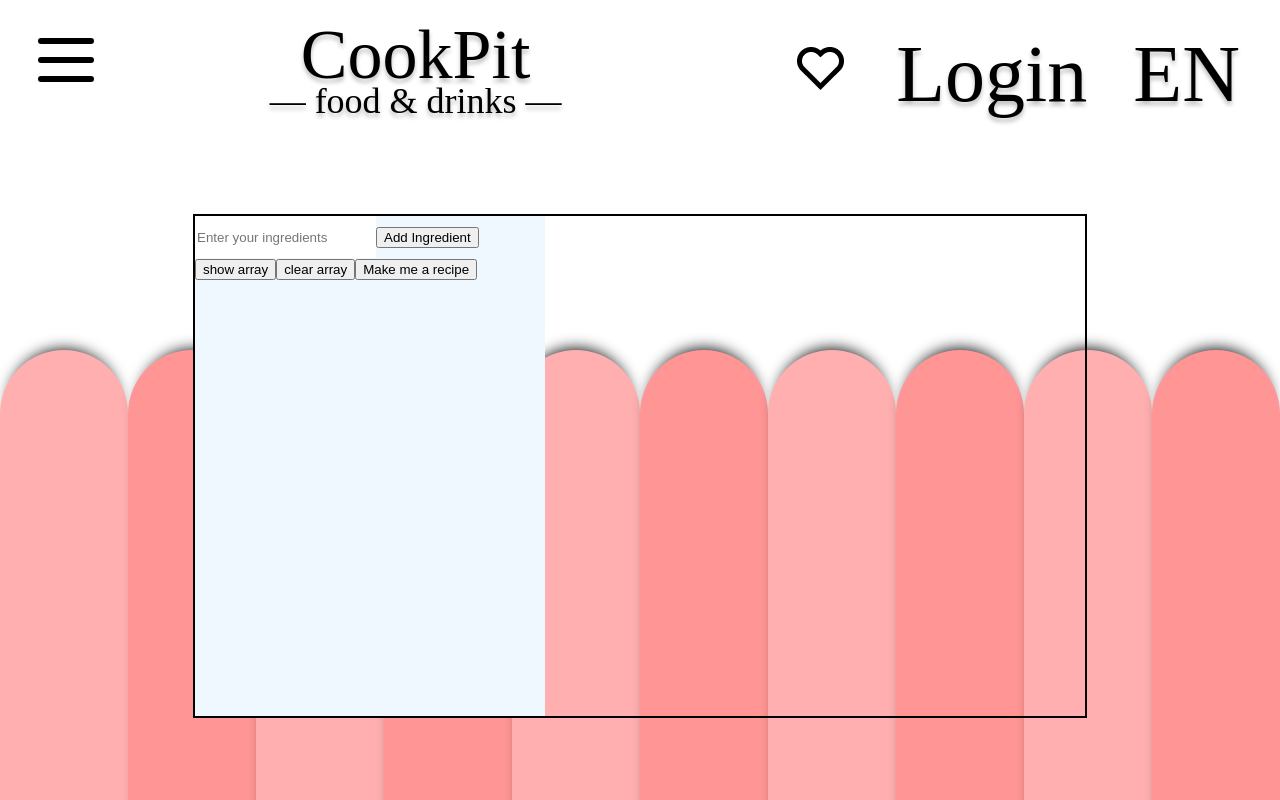
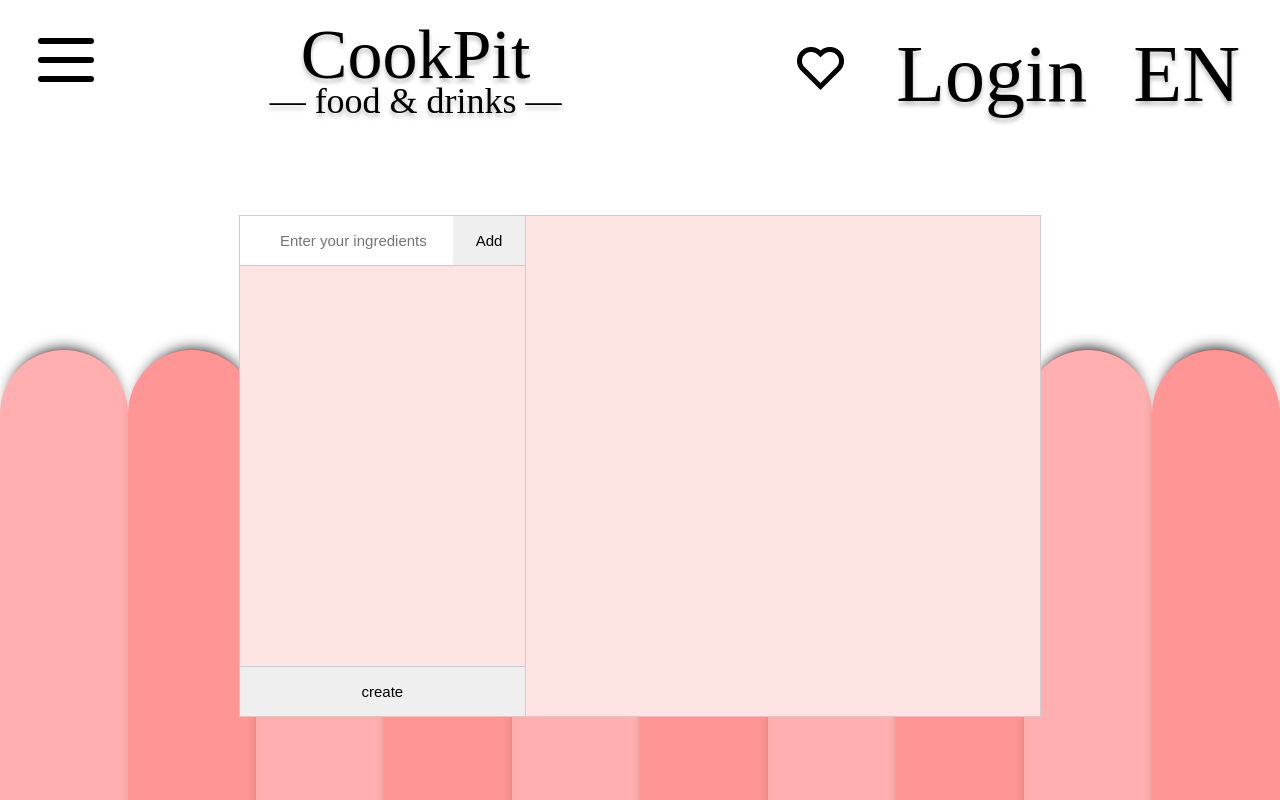
Before and after one commit to SE-TINF22B6/CookPit, a React (Create React App) app in the folder frontend/: page /recipe-maker in a window 1280 px wide. Shown: the top 800 px of the page. Built offline with nearby package versions, Linux system fonts and the light colour scheme; a web font is replaced by a local one.

Commit message:
add basic styling to recipe maker + add recipe formatting

```diff
--- /dev/null
+++ b/frontend/src/components/ListItem/ListItem.css
@@ -0,0 +1,22 @@
+#text {
+  width: 220px;
+  padding-right: 20px;
+  overflow-wrap: break-word;
+}
+
+#list_item_wrapper:first-child {
+  border: 0;
+}
+
+#list_item_wrapper {
+  padding: 20px;
+  border-top: 1px solid #ccc;
+  scroll-snap-align: start;
+  display: flex;
+  justify-content: space-between;
+  align-items: center;
+}
+
+#list_item_wrapper:nth-child(2n) {
+  background-color: #fff0f0;
+}
--- a/frontend/src/components/ListItem/ListItem.tsx
+++ b/frontend/src/components/ListItem/ListItem.tsx
@@ -1,4 +1,5 @@
 import React from "react";
+import "./ListItem.css";
 
 type ListItemProps = {
   name: string;
@@ -12,11 +13,9 @@ export default function ListItem({ name, id, closeFunc }: ListItemProps) {
   };
 
   return (
-    <div>
-      <div className="text">
-        {name} - {id}
-      </div>
+    <li id="list_item_wrapper">
+      <div id="text">{name}</div>
       <button onClick={close}>X</button>
-    </div>
+    </li>
   );
 }
--- a/frontend/src/components/openai/OpenAI.css
+++ b/frontend/src/components/openai/OpenAI.css
@@ -1,29 +1,77 @@
-#box_wrapper_wrapper {
+:root {
+  --main-border-color: #ccc;
+}
+
+#outer_wrapper {
   height: calc(100vh - 120px);
   display: flex;
   justify-content: center;
   align-items: center;
 }
 
-#box_wrapper {
+#inner_wrapper {
+  background-color: rgb(255, 228, 228);
+  height: 500px;
+  width: 800px;
   display: flex;
-  justify-content: center;
-  height: 500px;
-  border: solid 2px black;
+  border: 1px solid var(--main-border-color);
 }
 
-#left {
-  width: 350px;
-  background-color: aliceblue;
+#left_half {
+  width: 300px;
+  border-right: 1px solid var(--main-border-color);
 }
 
-#right {
+#input_wrapper {
+  border-bottom: 1px solid var(--main-border-color);
+  display: flex;
+}
+
+#input_wrapper input {
+  height: 49px;
+  width: calc(75% - 40px);
+  padding: 0;
+  border: none;
+  outline: none;
+  padding-left: 40px;
+  font-size: 15px;
+}
+
+#input_wrapper button,
+#create_recipe_wrapper button {
+  height: 49px;
+  border: none;
+  font-size: 15px;
+}
+
+#input_wrapper button {
+  width: 25%;
+}
+
+#create_recipe_wrapper button {
+  width: 100%;
+}
+
+#list {
+  height: 400px;
+  margin: 0;
+  padding: 0;
+  scroll-snap-type: y mandatory;
+  overscroll-behavior-y: contain;
+  overflow-x: hidden;
+  overflow-y: auto;
+}
+
+#create_recipe_wrapper {
+  display: flex;
+  justify-content: end;
+  align-items: center;
+  height: 49px;
+  border-top: 1px solid var(--main-border-color);
+}
+
+#right_half {
   width: 500px;
   padding: 12px 20px;
+  overflow-y: scroll;
 }
-
-#input {
-  border: none;
-  outline: none;
-  height: 40px;
-}
--- a/frontend/src/components/openai/OpenAICall.tsx
+++ b/frontend/src/components/openai/OpenAICall.tsx
@@ -7,14 +7,6 @@ export default function OpenAICall() {
   const [ingredients, setIngredients] = useState<string[]>([]);
   const [loading, setLoading] = useState(false);
   const [retDiv, setRetDiv] = useState("");
-
-  const showArry = () => {
-    console.log(ingredients);
-  };
-
-  const clearArray = () => {
-    setIngredients([]);
-  };
 
   function handleKeyPress(event: string) {
     if (event === "Enter") {
@@ -55,7 +47,32 @@ export default function OpenAICall() {
         });
         const responseData = await response.json(); // Parse response body as JSON
         console.log(responseData); // Server response
-        setRetDiv(responseData.result);
+        // const formattedText = responseData.result.replace(/\n/g, "<br>");
+        const formattedText = responseData.result
+          .split("\n")
+          .map(
+            (
+              line:
+                | string
+                | number
+                | boolean
+                | React.ReactElement<
+                    any,
+                    string | React.JSXElementConstructor<any>
+                  >
+                | Iterable<React.ReactNode>
+                | React.ReactPortal
+                | null
+                | undefined,
+              index: React.Key | null | undefined
+            ) => (
+              <React.Fragment key={index}>
+                {line}
+                <br />
+              </React.Fragment>
+            )
+          );
+        setRetDiv(formattedText);
       } catch (error) {
         console.error("Error sending data:", error);
       }
@@ -64,11 +81,12 @@ export default function OpenAICall() {
   };
 
   return (
-    <div id="box_wrapper_wrapper">
-      <div id="box_wrapper">
-        <div id="left">
+    <>
+      <div id="outer_wrapper">
+        <div id="inner_wrapper">
+          <div id="left_half">
+            <div id="input_wrapper">
               <input
-            id="input"
                 type="text"
                 value={getUserInput}
                 onChange={(event) => {
@@ -77,15 +95,10 @@ export default function OpenAICall() {
                 onKeyDown={(event) => handleKeyPress(event.key)}
                 placeholder="Enter your ingredients"
               />
-          <button onClick={() => handleButtonClick()} id="addIngredientButton">
-            Add Ingredient
-          </button>
-          <button onClick={() => showArry()}>show array</button>
-          <button onClick={() => clearArray()}>clear array</button>
-          <button onClick={() => handleClick(ingredients)}>
-            Make me a recipe
-          </button>
-          <div id="ingredients">
+              <button onClick={() => handleButtonClick()}>Add</button>
+            </div>
+            <div>
+              <ul id="list">
                 {ingredients.map((item, index) => (
                   <ListItem
                     closeFunc={closeArray}
@@ -94,12 +107,17 @@ export default function OpenAICall() {
                     id={index}
                   />
                 ))}
+              </ul>
+            </div>
+            <div id="create_recipe_wrapper">
+              <button onClick={() => handleClick(ingredients)}>create</button>
             </div>
           </div>
-        <div id="right">
-          <div id="return">{loading ? "Loading..." : retDiv}</div>
+          <div id="right_half">
+            <div>{loading ? "Loading..." : retDiv}</div>
           </div>
         </div>
       </div>
+    </>
   );
 }
```
Lines whose indentation alone changed are shown as unchanged.
